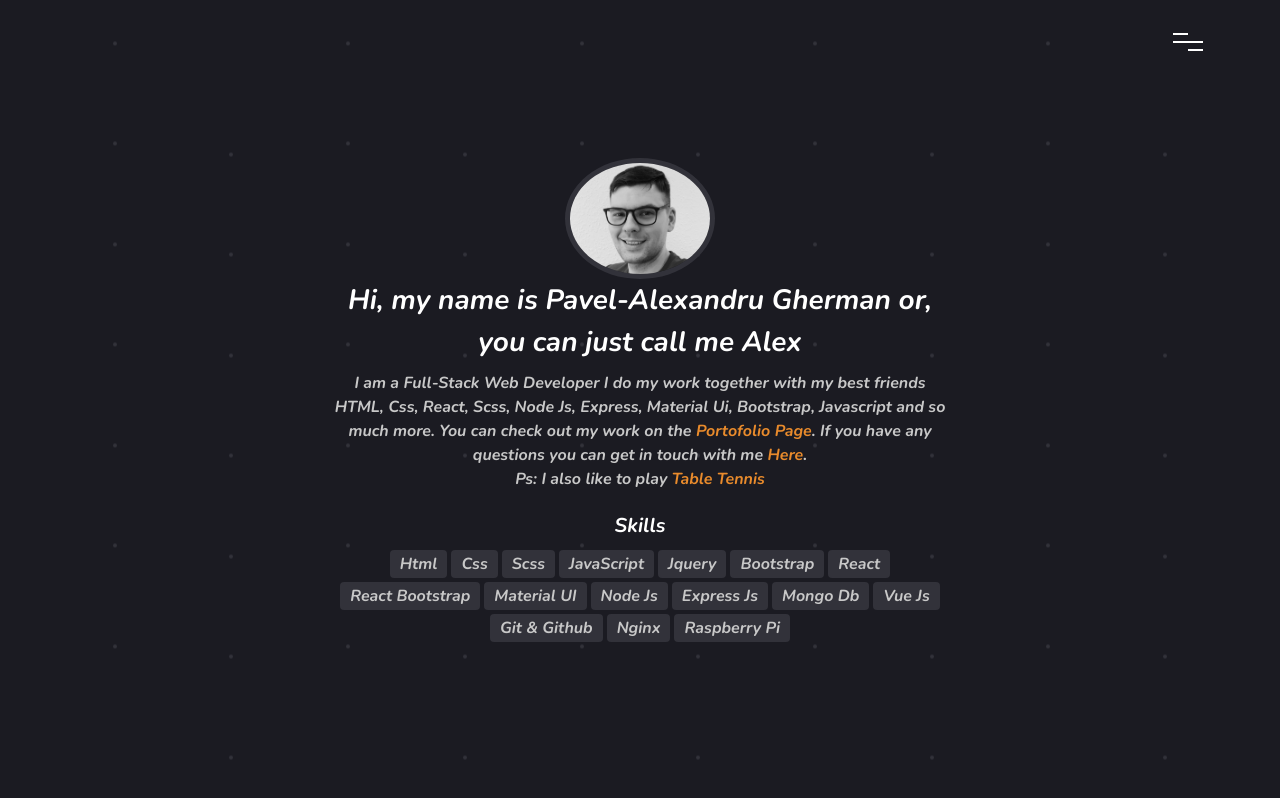
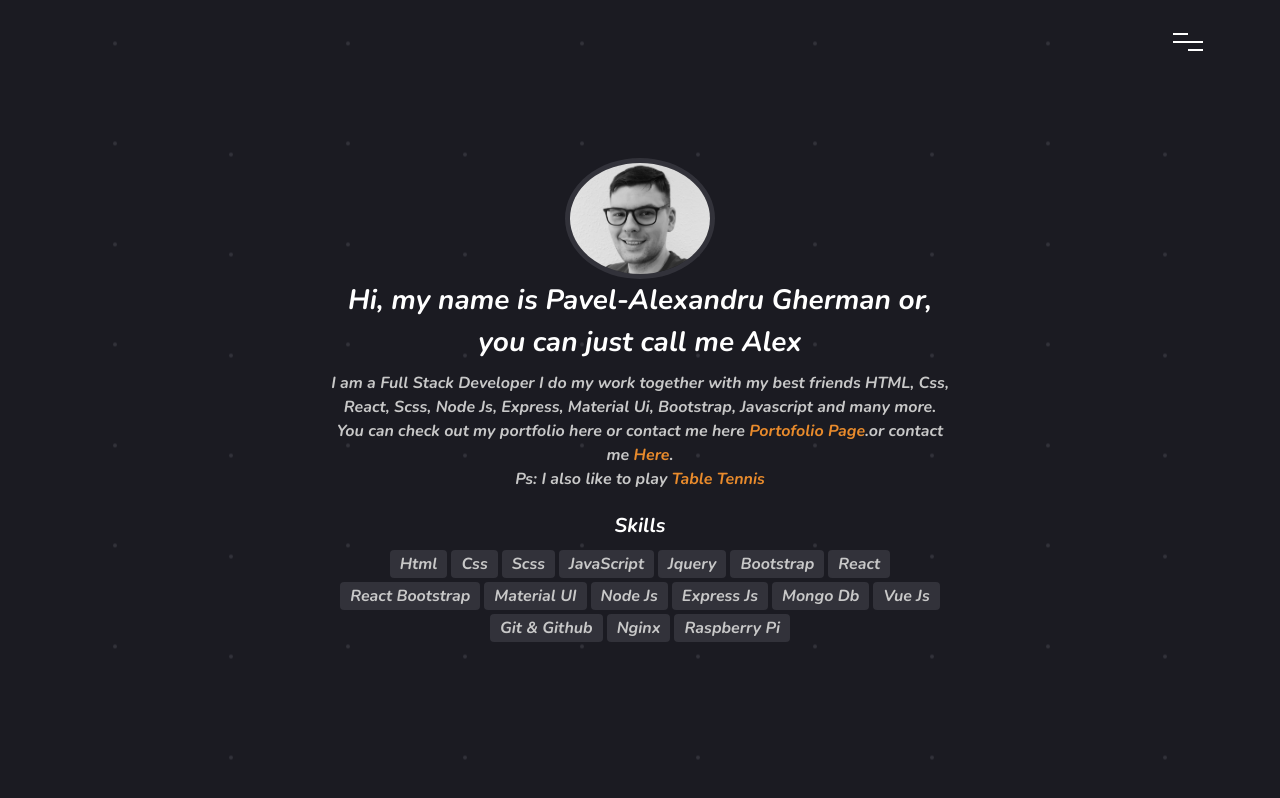
Before and after one commit to Alex-Gherman/alex, a plain HTML site: page index.html in a window 1280 px wide. Drawn offline with nearby package versions, Linux system fonts and the light colour scheme; files whose address does not match are found by name.

Commit message:
change the home text

```diff
--- a/index.html
+++ b/index.html
@@ -59,6 +59,7 @@
 
     </header>
     <!-- Heaeder End-->
+
 <!--- Aboute Section-->
 <section class="aboute-seection active" id="aboute">
     <div class="container">
@@ -66,9 +67,9 @@
             <div class="aboute-container">
                 <img src="./img//black2.jpg" alt="profile-img">
                 <h1> Hi, my name is Pavel-Alexandru Gherman or, you can just call me Alex </h1>
-                <p> I am a <span>full-stack web developer</span> I do my work together with my best friends <span>HTML</span>, <span>Css</span>, <span>React</span>,
-                    <span>scss</span>, <span>Node Js</span>, <span>express</span>, <span>Material ui</span>, <span>bootstrap</span>, <span>javascript</span> and so much more.
-                     You can check out my work on the  <a href="#portofolio" class="link-item">portofolio page</a>. If you have any questions you can get in touch with me <a href="#contacts" class="link-item">here</a>.</p>
+                <p> I am a <span>full stack developer</span> I do my work together with my best friends <span>HTML</span>, <span>Css</span>, <span>React</span>,
+                    <span>scss</span>, <span>Node Js</span>, <span>express</span>, <span>Material ui</span>, <span>bootstrap</span>, <span>javascript</span> and many more.
+                    You can check out my portfolio here or contact me here  <a href="#portofolio" class="link-item">portofolio page</a>.or contact me  <a href="#contacts" class="link-item">here</a>.</p>
                      <p>Ps: I also like to play  <a href="https://www.ttc-sw-velbert.de/mannschaften/herren-vii/">table tennis</a></p>
                      <h2>skills</h2>
                      <div class="skills">
```
